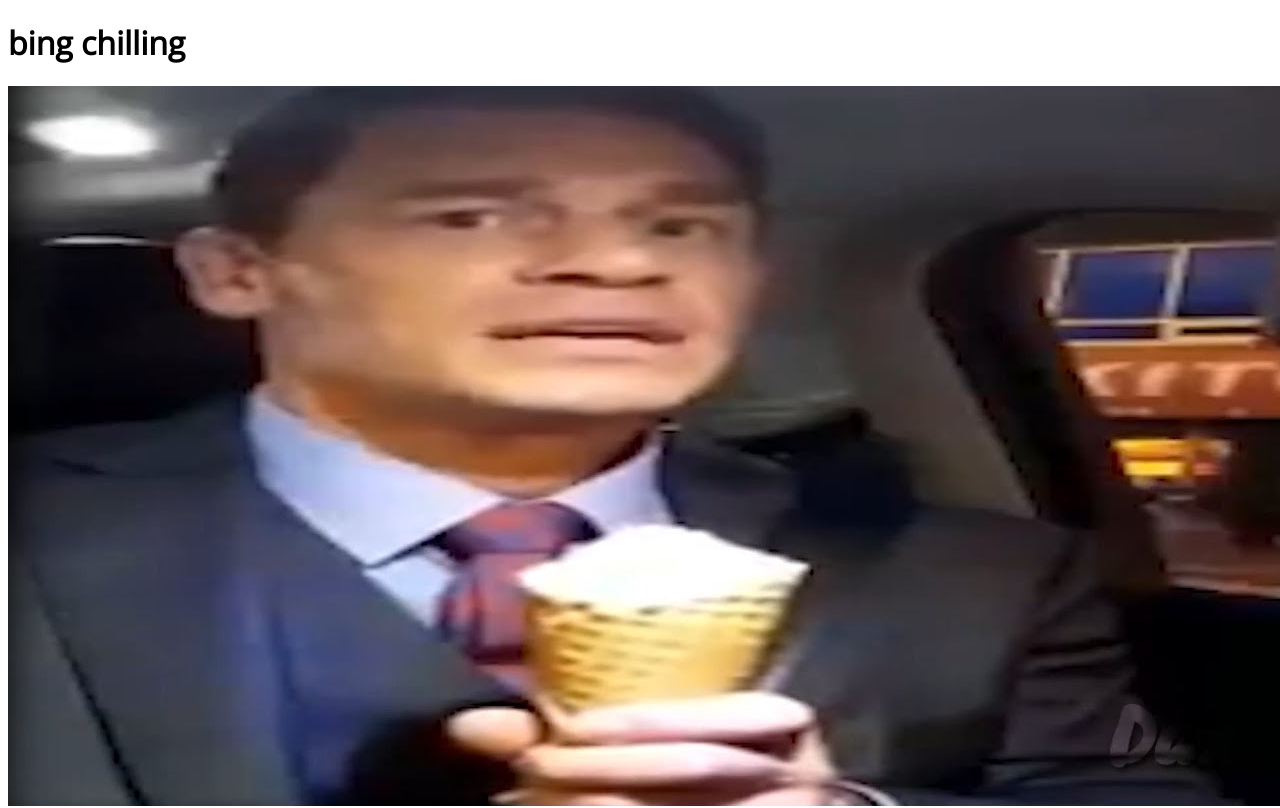
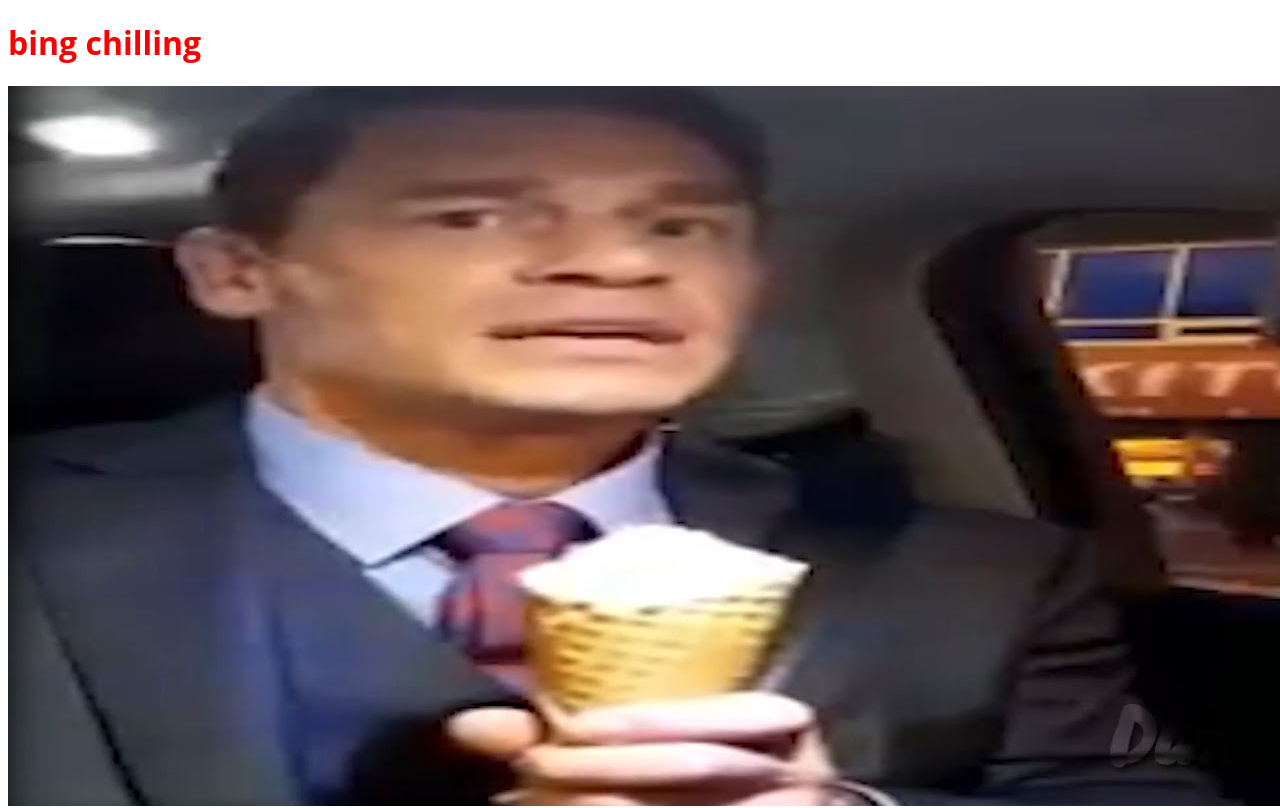
Before and after one commit to Andi2211e/ebicwebsite, a Nuxt app: page / in a window 1280 px wide. Shown: the top 808 px of the page. Built offline with nearby package versions, Linux system fonts and the light colour scheme.

Commit message:
Update index.vue

```diff
--- a/pages/index.vue
+++ b/pages/index.vue
@@ -1,6 +1,6 @@
 <template>
   <div>
-    <h1>bing chilling</h1>
+    <h1 class="red">bing chilling</h1>
     <img src="~/static/bingchilling.png" />
     <p>
       the chinese government is coming to kill me
@@ -32,6 +32,9 @@ export default {
 </script>
 
 <style>
+.red {
+    color: red;
+  }
 @import url('https://fonts.googleapis.com/css2?family=Open+Sans:wght@300&display=swap');
 h1 {
   font-family: 'Open Sans', sans-serif;
```
